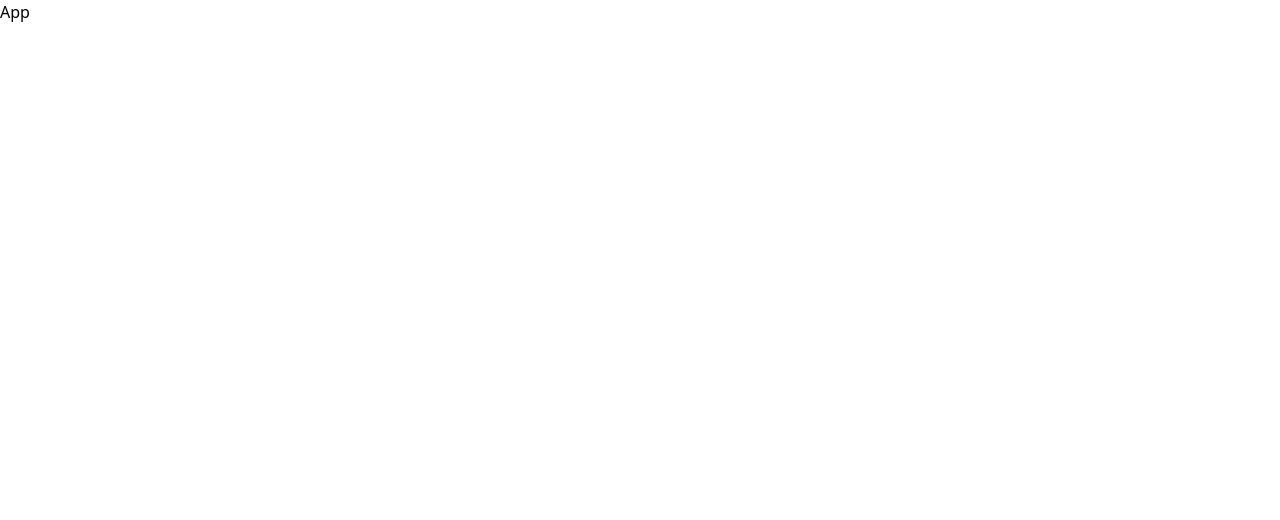
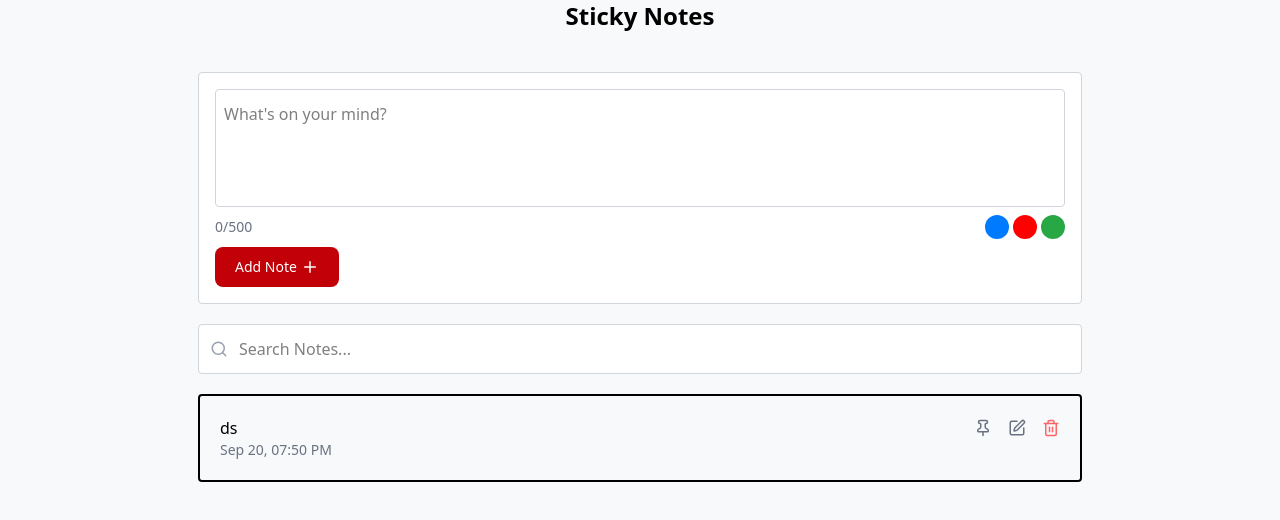
Before and after one commit to andrwxzy/sticky-note, a React (Vite) app: page / in a window 1280 px wide. Shown: the top 520 px of the page. Built offline with nearby package versions, Linux system fonts and the light colour scheme.

Commit message:
UI
I did ui for NoteComposer, NoteItem, and SearchItem

```diff
--- a/src/App.tsx
+++ b/src/App.tsx
@@ -1,5 +1,20 @@
+import NoteComposer from "./components/NoteComposer";
+import NoteItem from "./components/NoteItem";
+import SearchItem from "./components/SearchItem";
+
 const App = () => {
-  return <div>App</div>;
+  return (
+    <div className="bg-[#f7f9fa]">
+      <div className="h-screen mx-auto max-w-[900px] px-2">
+        <h1 className="text-center font-bold text-2xl">Sticky Notes</h1>
+        <NoteComposer />
+        <SearchItem />
+        <div>
+          <NoteItem />
+        </div>
+      </div>
+    </div>
+  );
 };
 
 export default App;
--- /dev/null
+++ b/src/components/NoteComposer.tsx
@@ -0,0 +1,28 @@
+import React from "react";
+import { Plus } from "lucide-react";
+const NoteComposer = () => {
+  return (
+    <div className="bg-white border border-gray-300 p-4 rounded mt-10">
+      <input
+        type="text"
+        placeholder="What's on your mind?"
+        className="border border-gray-300 rounded pb-20 pt-3  pl-2 w-full"
+      />
+      <div className="flex items-center justify-between my-2">
+        <p className="text-sm text-gray-500">0/500</p>
+        <div className="flex gap-1">
+          <button className="bg-[#007BFF] active:border-2 rounded-full p-3 cursor-pointer"></button>
+          <button className="bg-[#FF0000] rounded-full p-3 cursor-pointer"></button>
+          <button className="bg-[#28A745] rounded-full p-3 cursor-pointer"></button>
+        </div>
+      </div>
+      <button className="flex items-center gap-1 bg-red-700 hover:bg-red-800 text-white rounded-lg text-sm px-5 py-2.5 font-medium">
+        {" "}
+        Add Note
+        <Plus size={18} />
+      </button>
+    </div>
+  );
+};
+
+export default NoteComposer;
--- /dev/null
+++ b/src/components/NoteItem.tsx
@@ -0,0 +1,29 @@
+import React from "react";
+import { Trash2, SquarePen, Pin } from "lucide-react";
+
+const NoteItem = () => {
+  return (
+    <div className="p-5 border-2 rounded">
+      <div className="flex items-center justify-between">
+        <p>ds</p>
+        <div className="flex gap-4  ">
+          <button className="text-gray-500 cursor-pointer">
+            {" "}
+            <Pin size={18} />
+          </button>
+          <button className="text-gray-500 cursor-pointer">
+            {" "}
+            <SquarePen size={18} />
+          </button>
+          <button className="text-red-400 cursor-pointer">
+            {" "}
+            <Trash2 size={18} />
+          </button>
+        </div>
+      </div>
+      <p className="text-gray-500 text-sm">Sep 20, 07:50 PM</p>
+    </div>
+  );
+};
+
+export default NoteItem;
--- /dev/null
+++ b/src/components/SearchItem.tsx
@@ -0,0 +1,21 @@
+import React from "react";
+import { Search } from "lucide-react";
+const SearchItem = () => {
+  return (
+    <div className="my-5">
+      <div className="relative">
+        <Search
+          size={18}
+          className="absolute left-3 top-1/2 -translate-y-1/2 text-gray-400"
+        />
+        <input
+          type="text"
+          placeholder="Search Notes..."
+          className="w-full bg-white pl-10 pr-3 py-3 rounded border border-gray-300"
+        />
+      </div>
+    </div>
+  );
+};
+
+export default SearchItem;
```
